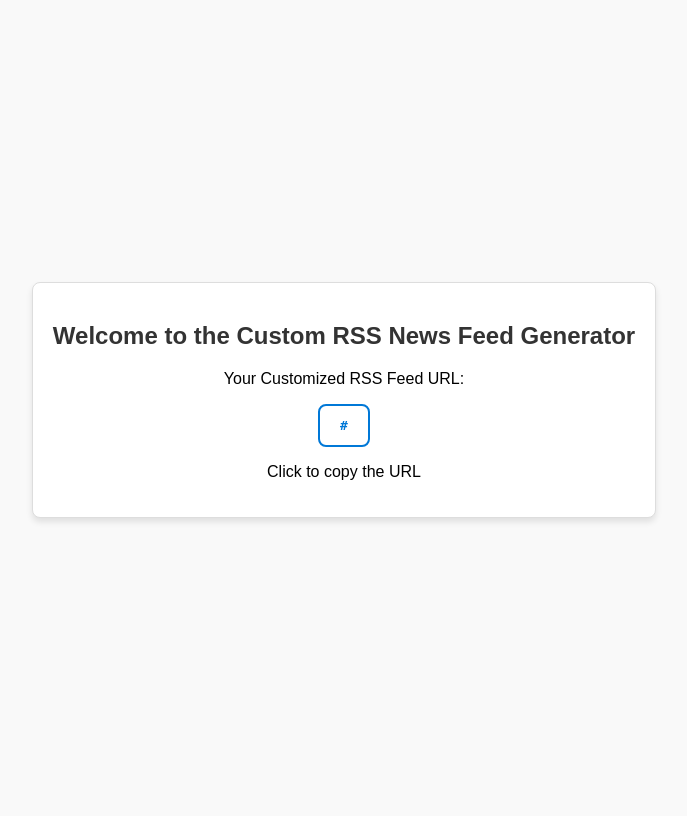
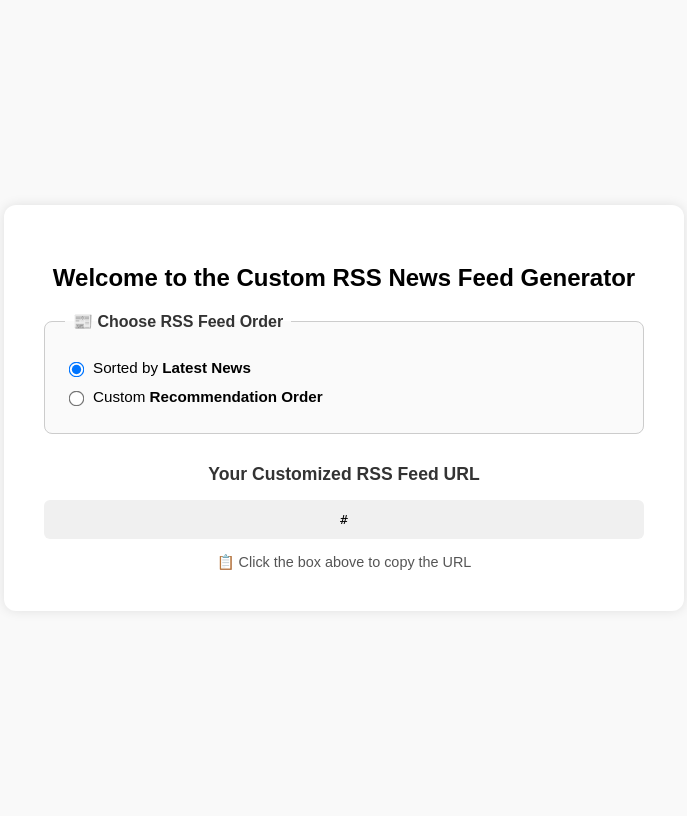
Before and after one commit to widyandita/customrssv1, a Flask app: template templates/welcomepg.html in a window 1280 px wide. Shown: the whole page, without its empty margins (296-983 px from the left). Before the commit the page ends 522 px from the top, so only its background shows below. Run offline with Flask 3, Linux system fonts and the light colour scheme; the template is opened without the code that fills it: most values are stand-ins (such as "Sample title", 1, 10 or a date in 2020).

Commit message:
edit html and generate timestamp for recs

```diff
--- a/main.py
+++ b/main.py
@@ -88,15 +88,6 @@ def generate_avg_recommendations(user_id):
     recsids = filtereddf['_id'].values
     recsids = recsids.tolist()
 
-    rec_time = datetime.utcnow().strftime("%a, %d %b %Y %H:%M:%S GMT")
-
-    users_collection.update_one(
-        {"user_id": user_id},
-        {"$set": {"recommendations": recsids,
-                  "last_recommendation_time": rec_time}
-        }
-    )
-
     return recsids
 
 def generate_default_rss_feed(user_id, default_news):
@@ -145,6 +136,20 @@ def generate_default_rss_feed(user_id, default_news):
     pretty_rss_feed = reparsed.toprettyxml(indent="  ")
 
     return pretty_rss_feed
+
+def generate_recs_time(df1,df2):
+    df1["pub_date"] = pd.to_datetime(df1["pub_date"])
+    df2["pub_date"] = pd.to_datetime(df2["pub_date"])
+
+    # Get the last time from df1 and latest from df2
+    last_time_1 = df1["pub_date"].min()
+    latest_time_2 = df2["pub_date"].max()
+
+    interval = (latest_time_2 - last_time_1) / 6
+
+    timestamps = [last_time_1 + i * interval for i in range(1,6)]
+
+    return timestamps
 
 @app.route("/")
 def welcome():
@@ -205,7 +210,7 @@ def welcome():
     # Render the welcome page with the custom RSS URL
     return render_template(
         'welcomepg.html',
-        rss_url = rss_url
+        base_rss_url = rss_url
     )
 
 @app.route("/updaterss", methods=["GET"])
@@ -233,45 +238,16 @@ def update_rss_feed():
                 # Default to including all news items in no specific order
                 recommended_ids = []
 
-            # Fetch first news data and title from MongoDB
-            first_news_df = first_news_data()
-            filter_titles = first_news_df["Title"]
+            rec_time = datetime.utcnow().strftime("%a, %d %b %Y %H:%M:%S GMT")
 
-            # Ensure pub_date is a datetime object and convert to dict
-            first_news_df["pub_date"] = pd.to_datetime(first_news_df["pub_date"], format="%a, %d %b %Y %H:%M:%S %z")
-            first_news_dict = first_news_df.to_dict(orient="records")
+            users_collection.update_one(
+                {"user_id": user_id},
+                {"$set": {"recommendations": recommended_ids,
+                        "last_recommendation_time": rec_time}
+                }
+            )
 
-            # Fetch all news data from MongoDB
-            all_news_df = default_news_data()
-            all_news_df["pub_date"] = pd.to_datetime(all_news_df["pub_date"], format="%a, %d %b %Y %H:%M:%S %z")
-            news_dict = all_news_df.to_dict(orient="records")
-
-            # Sort DataFrame by pub_date in descending order and filter by 4 days
-            sorted_news_df = all_news_df.sort_values(by="pub_date", ascending=False)
-            sorted_news_df["date_only"] = sorted_news_df["pub_date"].dt.date
-            recent_dates = sorted_news_df["date_only"].drop_duplicates().sort_values(ascending=False).head(4)
-            sorted_news_df = sorted_news_df[sorted_news_df["date_only"].isin(recent_dates)]
-            sorted_news_df = sorted_news_df.to_dict(orient="records")
-
-            all_news_dict = {news["_id"]: news for news in news_dict}  # Map for quick lookup by ID
-
-            # Arrange items based on recommendation order
-            ordered_news = [all_news_dict[news_id] for news_id in recommended_ids if news_id in all_news_dict]
-
-            first_news_dict.extend(ordered_news)
-
-            # Include any remaining items that weren't in the recommendations
-            remaining_news = [
-                            news for news in sorted_news_df
-                            if news["_id"] not in recommended_ids and news["Title"] not in filter_titles
-                        ]
-            first_news_dict.extend(remaining_news)
-
-            pretty_rss_feed = generate_default_rss_feed(user_id, first_news_dict)
-
-            users_collection.update_one({"user_id": user_id}, {"$set": {"rss_feed": pretty_rss_feed}})
-
-        return jsonify({"message": "RSS feeds updated for all users"})
+        return jsonify({"message": "News recommendations updated for all users"})
 
 @app.route("/rss", methods=["GET"])
 def generate_rss_feed():
@@ -279,13 +255,62 @@ def generate_rss_feed():
     if not user_id:
         return jsonify({"error": "User ID is required"}), 400
 
+    sort_flag = request.args.get("sort", "false").lower() == "true"
+
     # Fetch the user's RSS feed from the database
     user = users_collection.find_one({"user_id": user_id})
-    if not user or "rss_feed" not in user:
-        return jsonify({"error": "RSS feed not found for the user"}), 404
+    if not user:
+        return jsonify({"error": "User ID not found"}), 404
+
+    if "recommendations" in user:
+        recommended_ids = user["recommendations"]
+
+    # Fetch first news data and title from MongoDB
+    first_news_df = first_news_data()
+    filter_titles = first_news_df["Title"]
+
+    # Ensure pub_date is a datetime object and convert to dict
+    first_news_df["pub_date"] = pd.to_datetime(first_news_df["pub_date"], format="%a, %d %b %Y %H:%M:%S %z")
+    first_news_dict = first_news_df.to_dict(orient="records")
+
+    # Fetch all news data from MongoDB
+    all_news_df = default_news_data()
+    all_news_df["pub_date"] = pd.to_datetime(all_news_df["pub_date"], format="%a, %d %b %Y %H:%M:%S %z")
+    news_dict = all_news_df.to_dict(orient="records")
+
+    # Sort DataFrame by pub_date in descending order and filter by 4 days
+    sorted_news_df = all_news_df.sort_values(by="pub_date", ascending=False)
+    sorted_news_df["date_only"] = sorted_news_df["pub_date"].dt.date
+    recent_dates = sorted_news_df["date_only"].drop_duplicates().sort_values(ascending=False).head(4)
+    sorted_news_df = sorted_news_df[sorted_news_df["date_only"].isin(recent_dates)]
+    sorted_news_df = sorted_news_df.to_dict(orient="records")
+
+    all_news_dict = {news["_id"]: news for news in news_dict}  # Map for quick lookup by ID
+
+    # Arrange items based on recommendation order
+    ordered_news = [all_news_dict[news_id] for news_id in recommended_ids if news_id in all_news_dict]
+
+    if sort_flag:
+        new_timestamps = generate_recs_time(first_news_df, all_news_df)
+
+        for news, new_time in zip(ordered_news, new_timestamps):
+            news['pub_date'] = new_time
+
+    first_news_dict.extend(ordered_news)
+
+    # Include any remaining items that weren't in the recommendations
+    remaining_news = [
+                    news for news in sorted_news_df
+                    if news["_id"] not in recommended_ids and news["Title"] not in filter_titles
+                ]
+    first_news_dict.extend(remaining_news)
+
+    pretty_rss_feed = generate_default_rss_feed(user_id, first_news_dict)
+
+    users_collection.update_one({"user_id": user_id}, {"$set": {"rss_feed": pretty_rss_feed}})
 
     # Return the RSS feed content
-    response = Response(user["rss_feed"], content_type="application/rss+xml")
+    response = Response(pretty_rss_feed, content_type="application/rss+xml")
     return response
 
 @app.route("/track", methods=["GET"])
--- a/templates/welcomepg.html
+++ b/templates/welcomepg.html
@@ -5,75 +5,120 @@
   <title>Custom RSS Feed Generator</title>
   <style>
     body {
-      margin: 0;
-      padding: 0;
-      height: 100vh;
       font-family: Arial, sans-serif;
       background-color: #f9f9f9;
       display: flex;
+      justify-content: center;
       align-items: center;
-      justify-content: center;
+      height: 100vh;
     }
 
     .container {
-      max-width: 800px;
-      background: #fff;
-      border: 1px solid #ddd;
+      text-align: center;
+      background-color: #fff;
+      padding: 40px;
+      border-radius: 12px;
+      box-shadow: 0 0 12px rgba(0,0,0,0.1);
+      width: 90%;
+      max-width: 600px;
+    }
+
+    .rss-url-box {
+      background-color: #f0f0f0;
+      padding: 12px 20px;
+      margin: 15px 0;
+      border-radius: 6px;
+      cursor: pointer;
+      user-select: none;
+      font-family: monospace;
+      word-wrap: break-word;
+    }
+
+    .rss-url-box:hover {
+      background-color: #e0e0e0;
+    }
+
+    .tooltip {
+      display: none;
+      color: green;
+      margin-top: 8px;
+    }
+
+    .radio-group {
+    border: 1px solid #ccc;
     border-radius: 8px;
-      padding: 20px;
-      box-shadow: 0 4px 6px rgba(0, 0, 0, 0.1);
+    padding: 16px 20px;
+    margin: 20px auto;
+    max-width: 650px;
+    text-align: left;
+    background-color: #fafafa;
+    }
+
+    .radio-group legend {
+    font-weight: bold;
+    font-size: 1rem;
+    padding: 0 8px;
+    color: #333;
+    }
+
+    .radio-option {
+    display: flex;
+    align-items: center;
+    margin: 12px 0;
+    font-size: 0.95rem;
+    cursor: pointer;
+    }
+
+    .radio-option input[type="radio"] {
+    margin-right: 10px;
+    transform: scale(1.2);
+    cursor: pointer;
+    }
+
+    .rss-url-container {
+    margin-top: 30px;
     text-align: center;
     }
 
-    h2 {
+    .rss-url-container h3 {
+    margin-bottom: 10px;
+    font-size: 1.1rem;
     color: #333;
-      margin-bottom: 20px;
     }
 
-    .rss-url-box {
-      background-color: #ffffff;
-      border: 2px solid #0078d7;
-      padding: 12px 20px;
-      border-radius: 8px;
-      color: #0078d7;
-      font-weight: bold;
-      font-family: monospace;
-      width: fit-content;
-      margin: 0 auto;
-      cursor: pointer;
-      transition: background-color 0.2s ease;
-      user-select: none;
-    }
-
-    .rss-url-box:hover {
-      background-color: #e6f0ff;
-    }
-
-    .tooltip {
-      color: green;
-      font-size: 14px;
+    .copy-hint {
+    display: block;
     margin-top: 10px;
-      animation: fadeIn 0.3s ease-in-out;
-      display: none;
-    }
-
-    @keyframes fadeIn {
-      from { opacity: 0; }
-      to { opacity: 1; }
+    font-size: 0.9rem;
+    color: #555;
     }
   </style>
 </head>
 <body>
-
     <div class="container">
       <h2>Welcome to the Custom RSS News Feed Generator</h2>
-    <p>Your Customized RSS Feed URL:</p>
+
+      <fieldset class="radio-group">
+        <legend>📰 Choose RSS Feed Order</legend>
+        <label class="radio-option">
+          <input type="radio" name="sort" value="true" checked>
+          <span>Sorted by <strong>Latest News</strong></span>
+        </label>
+        <label class="radio-option">
+          <input type="radio" name="sort" value="false">
+          <span>Custom <strong>Recommendation Order</strong></span>
+        </label>
+      </fieldset>
+
+      <div class="rss-url-container">
+        <h3>Your Customized RSS Feed URL</h3>
 
         <div class="rss-url-box" id="rssUrlBox" title="Click to copy">
-        {{rss_url}}
+          {{base_rss_url}}
         </div>
 
-    <p>Click to copy the URL</p>
+        <small class="copy-hint">📋 Click the box above to copy the URL</small>
+      </div>
 
       <div class="tooltip" id="tooltip">✅ Copied to clipboard!</div>
     </div>
@@ -81,6 +126,16 @@
     <script>
       const rssUrlBox = document.getElementById('rssUrlBox');
       const tooltip = document.getElementById('tooltip');
+      const radios = document.getElementsByName('sort');
+
+      const baseUrl = "{{base_rss_url}}";  // Flask injects something like: https://yourdomain/rss?user_id=123
+
+      radios.forEach(radio => {
+        radio.addEventListener('change', function () {
+          const sortValue = this.value;
+          rssUrlBox.textContent = `${baseUrl}&sort=${sortValue}`;
+        });
+      });
 
       rssUrlBox.addEventListener('click', function () {
         const text = rssUrlBox.textContent.trim();
```
Lines whose indentation alone changed are shown as unchanged.
